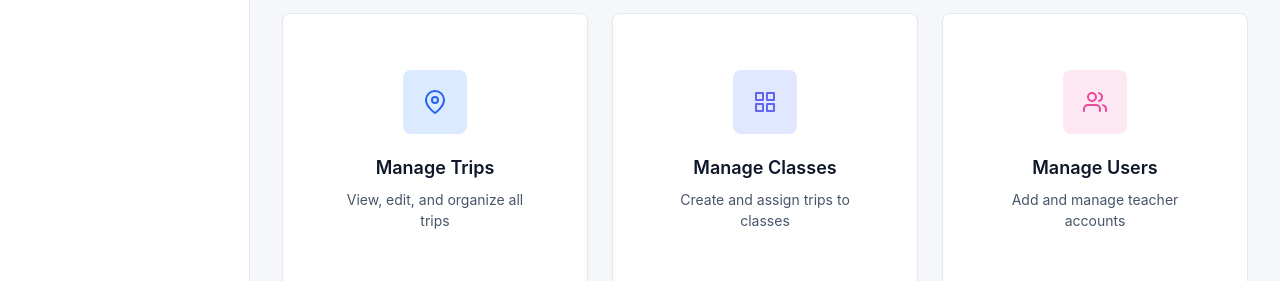
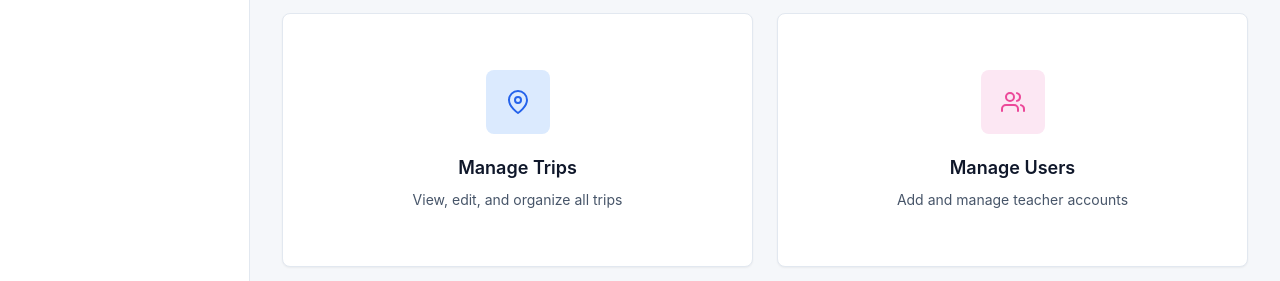
Before and after one commit to Jpetillion/EXTRAMUROS_APP, a React (Vite) app in the folder admin/: page /dashboard in a window 1280 px wide. Shown: the part 445-726 px from the top of the page. Built offline with nearby package versions, Linux system fonts and the light colour scheme; no server answers; sample sign-in values are in the browser's storage.

Commit message:
implemented Magalie's feedback

```diff
--- a/admin/src/pages/Dashboard.jsx
+++ b/admin/src/pages/Dashboard.jsx
@@ -200,28 +200,6 @@ const Dashboard = () => {
             <p className={styles.actionDescription}>View, edit, and organize all trips</p>
           </Card>
 
-          <Card className={styles.actionCard} onClick={() => navigate('/classes')}>
-            <div className={styles.actionIcon} style={{ backgroundColor: '#e0e7ff' }}>
-              <svg
-                width="24"
-                height="24"
-                viewBox="0 0 24 24"
-                fill="none"
-                stroke="#6366f1"
-                strokeWidth="2"
-                strokeLinecap="round"
-                strokeLinejoin="round"
-              >
-                <rect x="3" y="3" width="7" height="7" />
-                <rect x="14" y="3" width="7" height="7" />
-                <rect x="14" y="14" width="7" height="7" />
-                <rect x="3" y="14" width="7" height="7" />
-              </svg>
-            </div>
-            <h3 className={styles.actionTitle}>Manage Classes</h3>
-            <p className={styles.actionDescription}>Create and assign trips to classes</p>
-          </Card>
-
           <Card className={styles.actionCard} onClick={() => navigate('/users')}>
             <div className={styles.actionIcon} style={{ backgroundColor: '#fce7f3' }}>
               <svg
--- a/admin/src/pages/TripDetail.jsx
+++ b/admin/src/pages/TripDetail.jsx
@@ -595,7 +595,7 @@ const TripDetail = () => {
       {/* Day Management Section */}
       <DayManager
         tripId={id}
-        onUpdate={fetchTrip}
+        onUpdate={fetchTripData}
         onAddEvent={(dayId) => {
           setEditingEvent({ dayId });
           setIsEventModalOpen(true);
```
